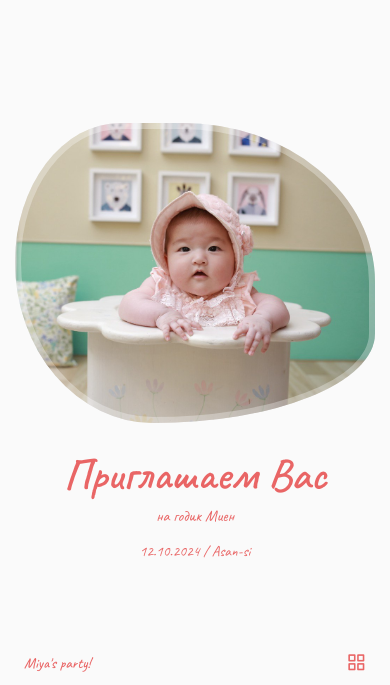
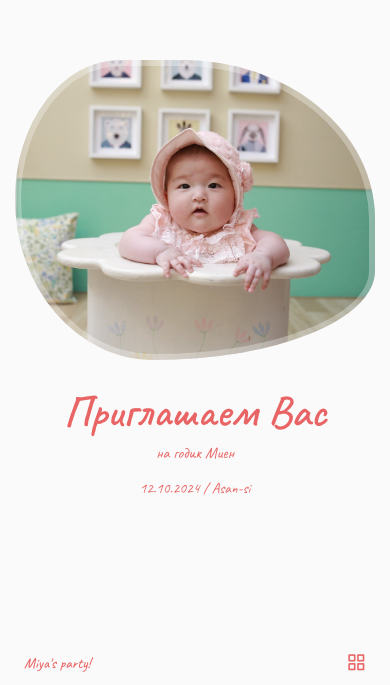
Before and after one commit to sthika/miyasbirthday, a React (Create React App) app: page / in a window 390 px wide. Shown: the part 157-842 px from the top of the page. Built offline with nearby package versions, Linux system fonts and the light colour scheme.

Commit message:
some changes

```diff
--- a/src/App.css
+++ b/src/App.css
@@ -199,7 +199,8 @@ img {
     margin: 0 0 var(--header-height) 0;
   }
 
-  .section {
+  .section,
+  .main {
     padding: 2rem 0 4rem;
   }
 
--- a/src/App.js
+++ b/src/App.js
@@ -11,7 +11,7 @@ function App() {
   return (
     <div className='App'>
       <Header />
-      <main className='main'>
+      <main className=''>
         <Home />
         <Skills />
         {/* <Qualification/> */}
--- a/src/components/home/Home.js
+++ b/src/components/home/Home.js
@@ -1,27 +1,23 @@
-import React from 'react'
-import './home.css'
-import Social from './Social'
-import Data  from './Data'
-import ScrollDown from './ScrollDown'
-import Miya from '../../assets/telegram-cloud-photo-size-5-6109497142570761879-y.jpg'
+import React from 'react';
+import './home.css';
+import Social from './Social';
+import Data from './Data';
+import ScrollDown from './ScrollDown';
+import Miya from '../../assets/telegram-cloud-photo-size-5-6109497142570761879-y.jpg';
 
 const Home = () => {
   return (
-    <main className='main'>
-    <section className="home" id="home">
-        <div className="container home__container grid">
-            <div className="home__content grid">
-                <Social />
-                <div className="home__img">
+    <section className='home section' id='home'>
+      <div className='container home__container grid'>
+        <div className='home__content grid'>
+          <Social />
+          <div className='home__img'></div>
+          <Data />
+        </div>
+        <ScrollDown />
+      </div>
+    </section>
+  );
+};
 
-                </div>
-                <Data />
-            </div>
-            <ScrollDown/>
-        </div>
-    </section>
-    </main>
-  )
-}
-
-export default Home
+export default Home;
--- a/src/components/home/home.css
+++ b/src/components/home/home.css
@@ -156,6 +156,9 @@
 
   }
   @media screen and (max-width: 768px) {
+    .home {
+        height: 90vh;
+    }
 .home__content {
     display: flex;
     flex-direction: column;
@@ -182,6 +185,7 @@
     .home__container {
         padding: 0 15px;
         margin: 0;
+        height: 90vh;
     }
     .home__social {
         display: none;
```
